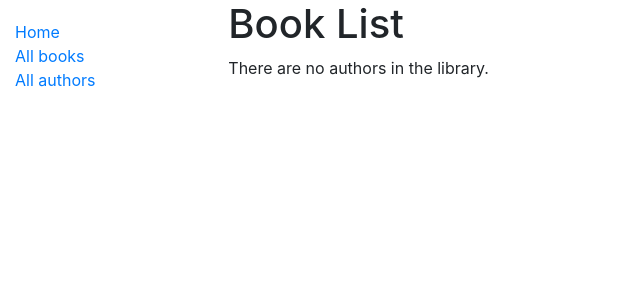
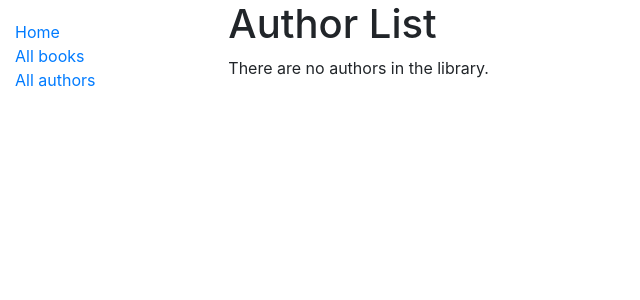
Before and after one commit to Nkoli/anotherlocallib, a Django app: page /catalog/authors/ in a window 1280 px wide. Shown: the top 300 px of the page, without its empty margins (0-640 px from the left). Run offline with Django 3.2, Linux system fonts and the light colour scheme; data that the repository does not hold is empty; some libraries are stand-ins or nearby versions.

Commit message:
Change title

```diff
--- a/catalog/templates/catalog/author_list.html
+++ b/catalog/templates/catalog/author_list.html
@@ -1,7 +1,7 @@
 {% extends "base_generic.html" %}
 
 {% block content %}
-  <h1>Book List</h1>
+  <h1>Author List</h1>
   {% if author_list %}
   <ul>
     {% for author in author_list %}
```
